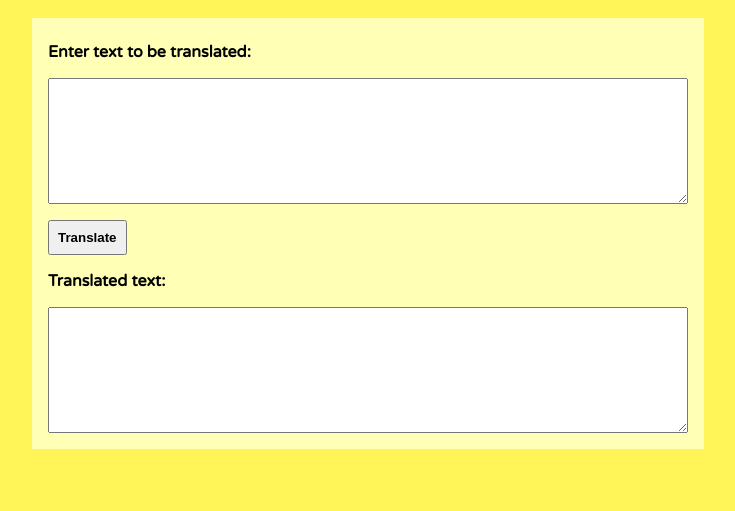
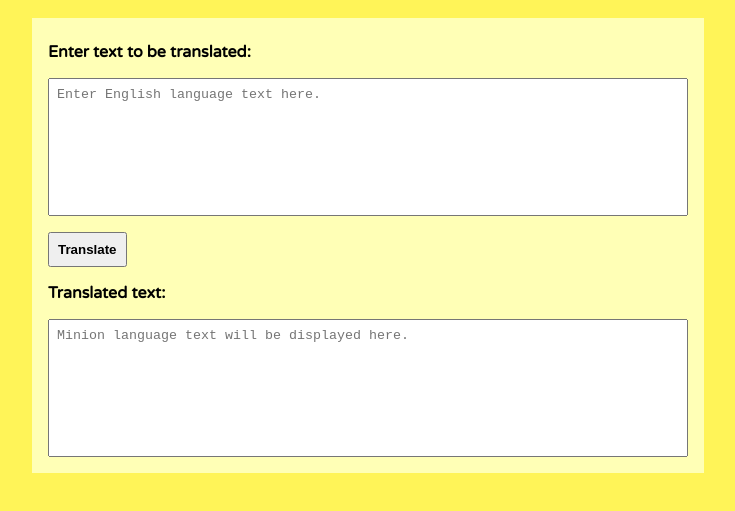
Before and after one commit to Udayan24/banana-speak, a plain HTML site: page index.html in a window 1280 px wide. Both pictures are taken after a click on the button "Translate". Shown: the part 65-576 px from the top of the page, without its empty margins (272-1007 px from the left). Drawn offline with Linux system fonts and the light colour scheme.

Commit message:
added basic interactivity with JS

```diff
--- /dev/null
+++ b/app.js
@@ -0,0 +1,10 @@
+var btnTranslate = document.querySelector("#btn-translate")
+var textareaInput = document.querySelector("#textarea-input")
+var textareaOutput = document.querySelector("#textarea-output")
+
+function clickHandler(){
+    console.log(textareaInput.value)
+    textareaOutput.textContent = textareaInput.value
+}
+
+btnTranslate.addEventListener("click", clickHandler)
--- a/index.html
+++ b/index.html
@@ -8,17 +8,16 @@
 
         <div class="container">
             <p><b>Enter text to be translated:</b></p>
-            <textarea class="ta" id="textarea-input" rows="8">
-            </textarea>
+            <textarea class="ta" id="textarea-input" rows="8" placeholder="Enter English language text here."></textarea>
 
             <button id="btn-translate">
                 <b>Translate</b>
             </button>
 
             <p><b>Translated text:</b></p>
-            <textarea class="ta" id="textarea-output" rows="8">
-            </textarea>
+            <textarea class="ta" id="textarea-output" rows="8" placeholder="Minion language text will be displayed here."></textarea>
         </div>
 
+        <script src="app.js"></script>
     </body>
 </html>
--- a/styles.css
+++ b/styles.css
@@ -18,9 +18,11 @@ h1 {
 }
 
 .ta {
-    display: block;
     margin: auto;
     width: 100%;
+    text-align: left;
+    padding: 0.5rem;
+    resize: none;
 }
 
 #btn-translate {
```
